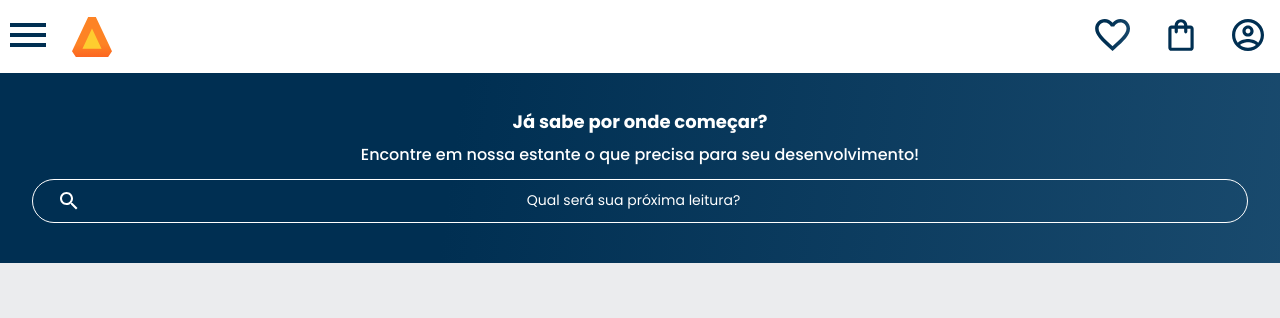
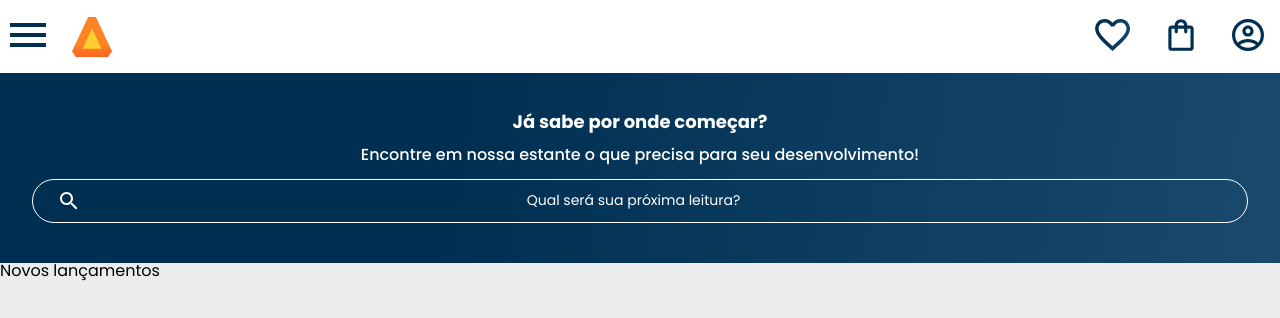
Before and after one commit to lenovais56/AluraBooks, a plain HTML site: page index.html in a window 1280 px wide. Drawn offline with Linux system fonts and the light colour scheme.

Commit message:
iniciando o desenvolvimento do carrosel

```diff
--- a/assets/css/styles.css
+++ b/assets/css/styles.css
@@ -1,5 +1,6 @@
 @import url("header.css");
 @import url("banner.css");
+@import url("carrosel.css");
 
 :root {
     --branco: #FFFFFF;
--- a/index.html
+++ b/index.html
@@ -50,5 +50,8 @@
         <p class="banner__texto">Encontre em nossa estante o que precisa para seu desenvolvimento!</p>
         <input type="search" class="banner__pesquisa" placeholder="Qual será sua próxima leitura?">
     </section>
+    <section class="carrosel">
+        <h2 class="carrosel__titulo">Novos lançamentos</h2>
+    </section>
 </body>
 </html>
```
Also changed, not shown: assets/css/carrosel.css (added).
